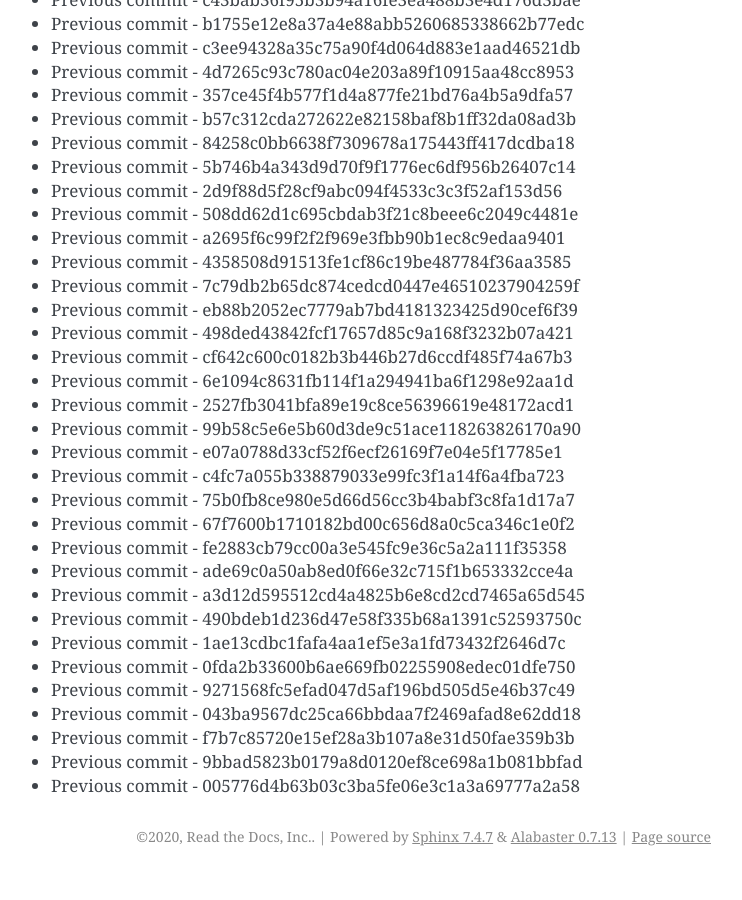
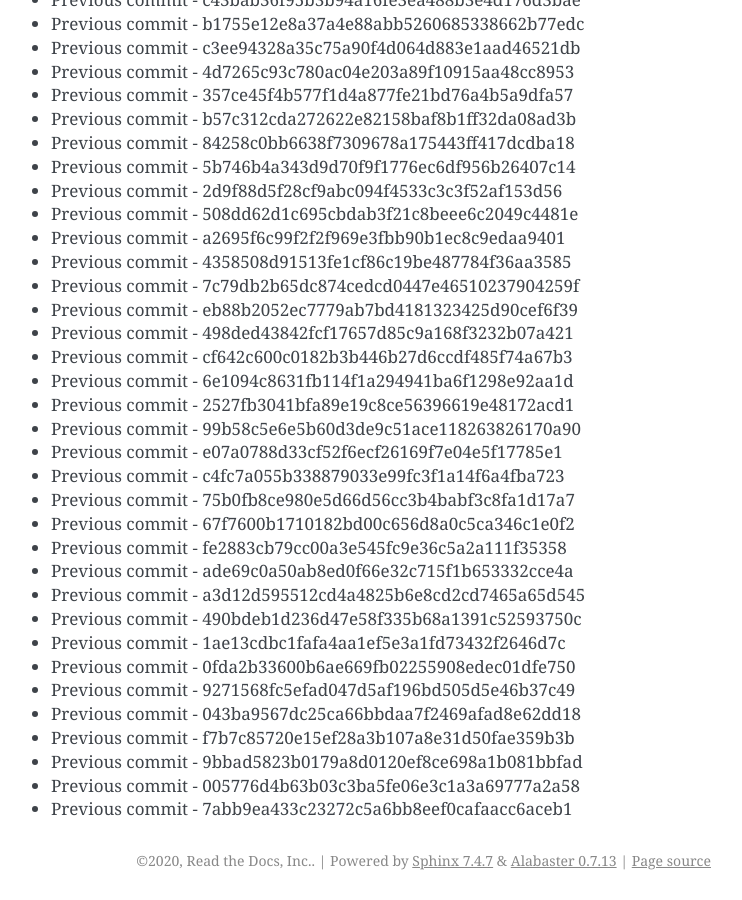
Before and after one commit to readthedocs/rtd-git-stresstest, a Sphinx documentation site: the page built from docs/updates.rst, in a window 1280 px wide and 900 px high, scrolled down 88323 px. Shown: the whole window, without its empty margins (399-1141 px from the left). Built offline with Sphinx 7.4.7, drawn with Linux system fonts in a browser that asks for light colours; before the commit the page ends 89199 px from its top, so only the background shows below that.

Commit message:
Generating commit from previous: 7abb9ea433c23272c5a6bb8eef0cafaacc6aceb1

```diff
--- a/docs/updates.rst
+++ b/docs/updates.rst
@@ -3743,3 +3743,4 @@ It can be tested for any performance characteristics.
 * Previous commit - f7b7c85720e15ef28a3b107a8e31d50fae359b3b
 * Previous commit - 9bbad5823b0179a8d0120ef8ce698a1b081bbfad
 * Previous commit - 005776d4b63b03c3ba5fe06e3c1a3a69777a2a58
+* Previous commit - 7abb9ea433c23272c5a6bb8eef0cafaacc6aceb1
```
